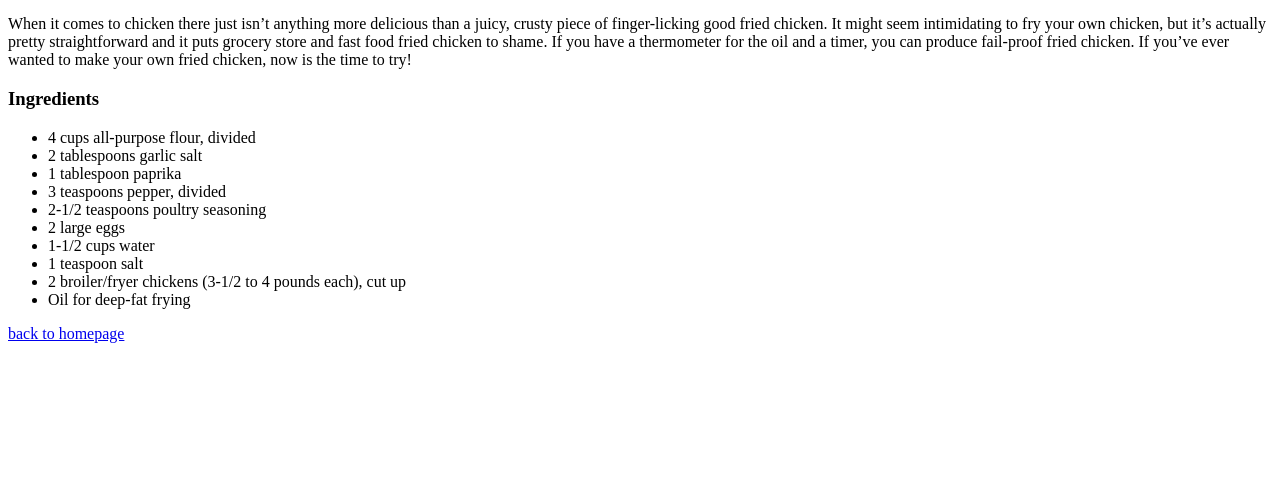
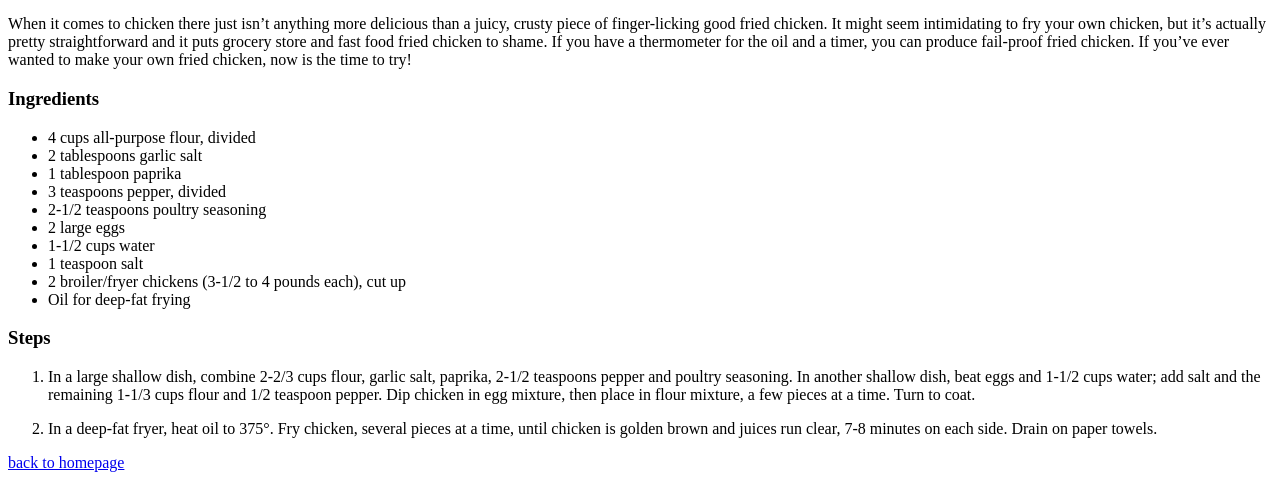
Before and after one commit to ImExtraPolite/odin-recipes, a plain HTML site: page recipes/friedChicken.html in a window 1280 px wide. Shown: the part 528-1016 px from the top of the page. Before the commit the page ends 887 px from the top, so only its background shows below. Drawn offline with Linux system fonts and the light colour scheme.

Commit message:
add step with ol of description

```diff
--- a/recipes/friedChicken.html
+++ b/recipes/friedChicken.html
@@ -30,6 +30,15 @@
       <li>Oil for deep-fat frying</li>
     </ul>
 
+    <h3>Steps</h3>
+
+    <ol>
+      <li><p>In a large shallow dish, combine 2-2/3 cups flour, garlic salt, paprika, 2-1/2 teaspoons pepper and poultry seasoning. In another shallow dish, beat eggs and 1-1/2 cups water; add salt and the remaining 1-1/3 cups flour and 1/2 teaspoon pepper. Dip chicken in egg mixture, then place in flour mixture, a few pieces at a time. Turn to coat.
+      </p></li>
+      <li><p>In a deep-fat fryer, heat oil to 375°. Fry chicken, several pieces at a time, until chicken is golden brown and juices run clear, 7-8 minutes on each side. Drain on paper towels.
+      </p></li>
+    </ol>
+
 
     <!--Need to fix link-->
     <p><a href="odin-recipes/index.html">back to homepage</a></p>
```
